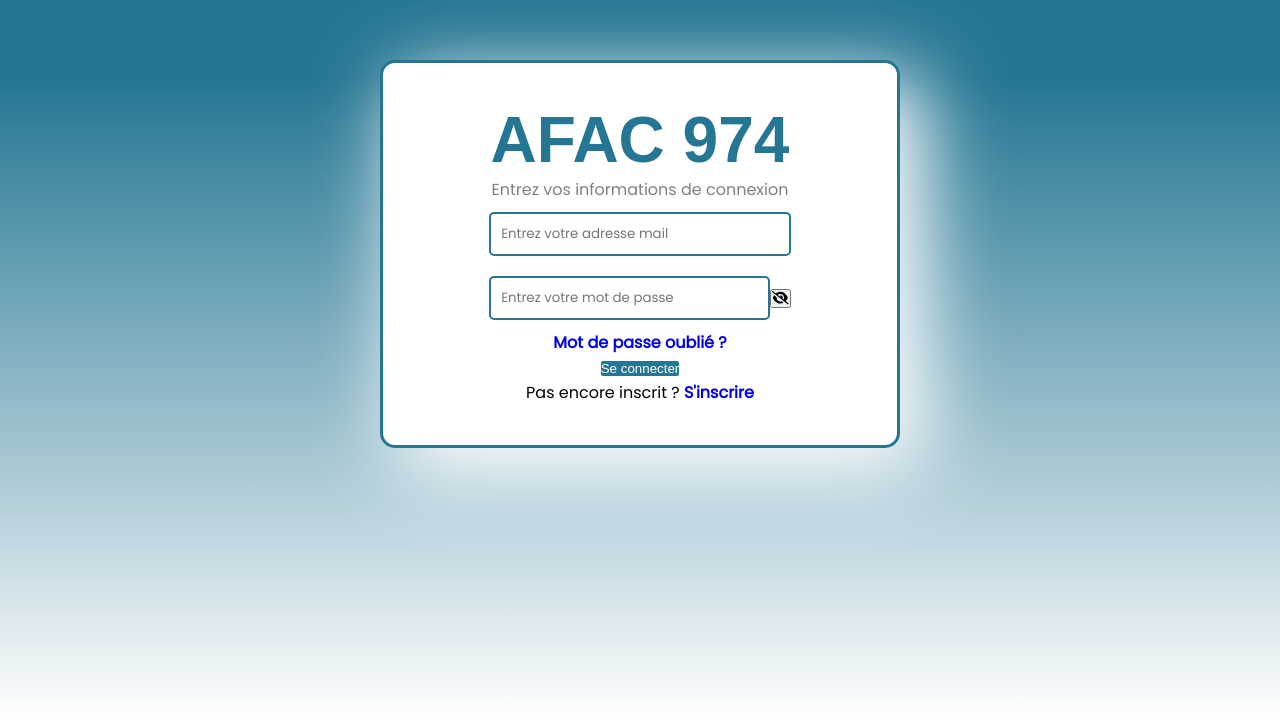
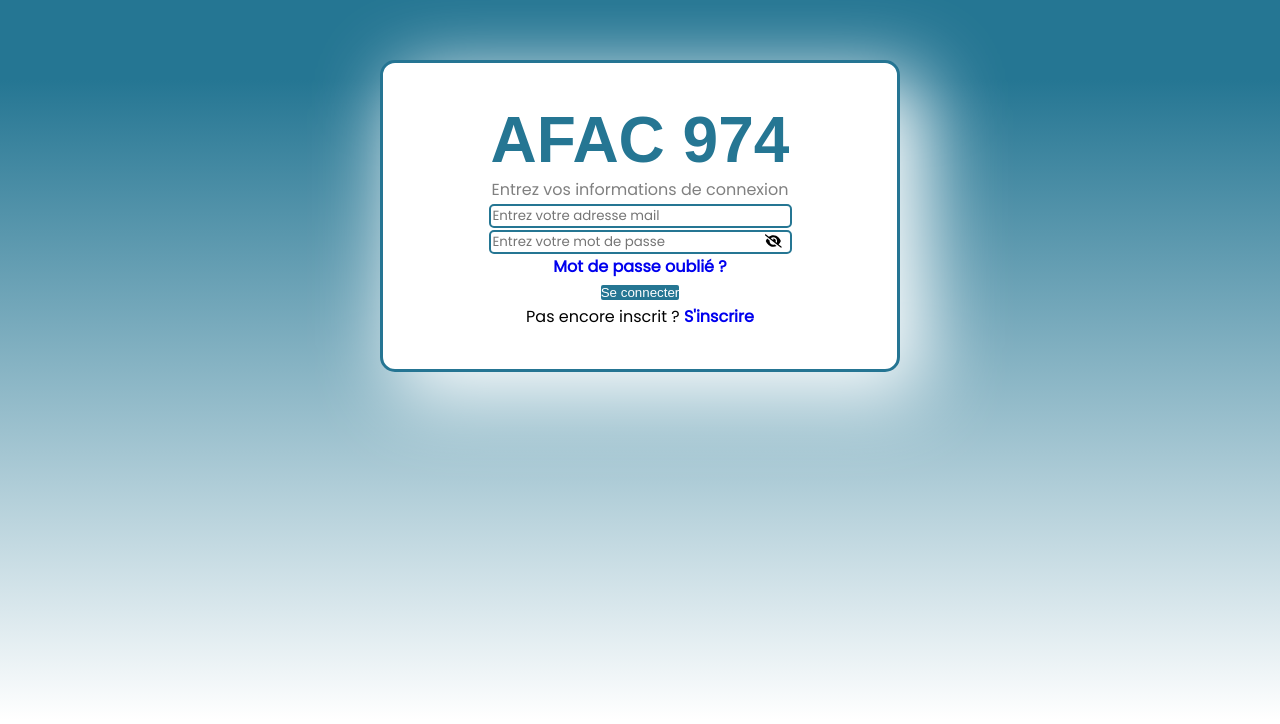
Before and after one commit to WildCodeSchool/2023-02-JS-Lille-project-3-groupe1, a React (Vite) app in the folder frontend/: page /login in a window 1280 px wide. Shown: the top 724 px of the page. Built offline with nearby package versions, Linux system fonts and the light colour scheme.

Commit message:
I changed the eye for the password inside the field to make it more aesthetic and I changed the return of the invalid email

```diff
--- a/frontend/src/components/LoginForm/LoginRegisterForm.jsx
+++ b/frontend/src/components/LoginForm/LoginRegisterForm.jsx
@@ -4,13 +4,12 @@ import { faEyeSlash } from "@fortawesome/free-solid-svg-icons";
 import "./LoginRegisterStyle.scss";
 
 function LoginRegisterForm() {
-  const [email, setEmail] = useState(""); // État pour stocker l'adresse e-mail de l'utilisateur
-  const [password, setPassword] = useState(""); // État pour stocker le mot de passe de l'utilisateur
-  const [emailError, setEmailError] = useState(""); // État pour stocker les erreurs relatives à l'adresse e-mail
-  const [showPassword, setShowPassword] = useState(false); // État pour indiquer si le mot de passe est visible ou masqué
+  const [email, setEmail] = useState("");
+  const [password, setPassword] = useState("");
+  const [emailError, setEmailError] = useState("");
+  const [showPassword, setShowPassword] = useState(false);
 
   const validateEmail = (email) => {
-    // Expression régulière pour valider le format de l'adresse e-mail
     const emailRegex = /^[^\s@]+@[^\s@]+\.[^\s@]+$/;
     return emailRegex.test(email);
   };
@@ -35,8 +34,6 @@ function LoginRegisterForm() {
       console.log("Adresse e-mail invalide");
       return;
     }
-
-    // Ajoutez ici le code de soumission du formulaire...
   };
 
   const togglePasswordVisibility = () => {
@@ -45,22 +42,21 @@ function LoginRegisterForm() {
 
   return (
     <div className="container-form">
-      <div className="title-form">AFAC 974</div> {/* Titre du formulaire */}
+      <div className="title-form">AFAC 974</div>
       <div className="enter-informations">
         Entrez vos informations de connexion
-      </div> {/* Message d'invitation à entrer les informations de connexion */}
+      </div>
       <form className="form" onSubmit={handleSubmit}>
         <div className="input-informations">
-          <span className="enter-id"></span> {/* Icône pour l'adresse e-mail */}
+          <span className="enter-id"></span>
           <input
             type="mail"
             placeholder="Entrez votre adresse mail"
             required
             value={email}
             onChange={handleEmailChange}
-            className="input-informations"
           />
-          {emailError && <div className="error-message">{emailError}</div>} {/* Affiche le message d'erreur si l'adresse e-mail est invalide */}
+          {emailError && <div className="error-message">{emailError}</div>}
         </div>
         <div className="form-group">
           <div className="input-informations">
@@ -70,13 +66,12 @@ function LoginRegisterForm() {
               required
               value={password}
               onChange={(e) => setPassword(e.target.value)}
-              className="input-informations"
             />
             <button
               className="eye-icon"
               onClick={togglePasswordVisibility}
             >
-              <FontAwesomeIcon icon={faEyeSlash} /> {/* Bouton pour afficher ou masquer le mot de passe */}
+              <FontAwesomeIcon icon={faEyeSlash} />
             </button>
           </div>
         </div>
@@ -84,12 +79,12 @@ function LoginRegisterForm() {
           <div>
             <a href="#" id="forgot">
               Mot de passe oublié ?
-            </a> {/* Lien pour réinitialiser le mot de passe */}
+            </a>
           </div>
         </div>
-        <button className="submit-button text-center my-3">Se connecter</button> {/* Bouton pour soumettre le formulaire de connexion */}
+        <button className="submit-button text-center my-3">Se connecter</button>
         <div className="text-center form text-muted">
-          Pas encore inscrit ? <a href="#">S'inscrire</a> {/* Lien pour s'inscrire */}
+          Pas encore inscrit ? <a href="#">S'inscrire</a>
         </div>
       </form>
     </div>
--- a/frontend/src/components/LoginForm/LoginRegisterStyle.scss
+++ b/frontend/src/components/LoginForm/LoginRegisterStyle.scss
@@ -32,15 +32,15 @@ body {
   text-align: center;
   background-color: #ffffff;
   align-items: center;
-}
 
-.container-form a {
+  a {
     text-decoration: none;
     font-weight: bold;
   }
 
-.container-form a:visited {
+  a:visited {
     color: #257693;
+  }
 }
 
 // Titre du formulaire
@@ -49,28 +49,20 @@ body {
   font-size: 4rem;
   font-weight: bold;
   color: #257693;
-
 }
 
 // Zone pour entrer les informations
 .enter-informations {
   font-family: "Poppins", sans-serif;
-
   color: grey;
 }
 
 // Champ de saisie
 .input-informations {
-    border-radius: 5px;
-    padding: 10px;
-    display: flex;
-    align-items: center;
-    cursor: pointer;
-
+  position: relative;
 }
 
-
-  input {
+.input-informations input {
   border: none;
   outline: none;
   box-shadow: none;
@@ -78,6 +70,25 @@ body {
   padding: 0px 2px;
   font-family: "Poppins", sans-serif;
   border: 2px solid #257693;
+  border-radius: 5px;
+  padding-right: 40px;
+}
+
+.input-informations .eye-icon {
+  position: absolute;
+  right: 10px;
+  top: 50%;
+  transform: translateY(-50%);
+  display: flex;
+  align-items: center;
+  background-color: transparent;
+  border: none;
+  cursor: pointer;
+  padding: 0;
+}
+
+.input-informations .eye-icon:hover {
+  color: #257693;
 }
 
 // Bouton de validation du formulaire
```
Lines whose indentation alone changed are shown as unchanged.
